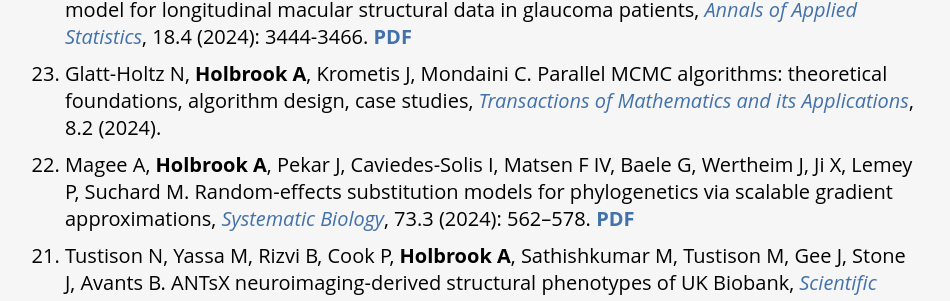
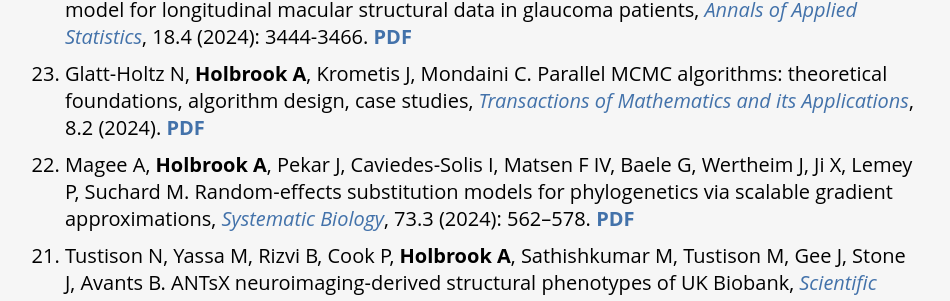
Before and after one commit to andrewjholbrook/andrewjholbrook.github.io, a Jekyll site: the page built from research.html, in a window 1280 px wide and 900 px high, scrolled down 901 px. Shown: the part 146-447 px from the top of the window, without its empty margins (167-1117 px from the left). Built offline with Jekyll 4.4.1, drawn with Linux system fonts in a browser that asks for light colours; a style sheet for code colours, icons or effects is not loaded.

Commit message:
pmcmc pdf

```diff
--- a/research.html
+++ b/research.html
@@ -32,7 +32,7 @@
   <ol id="pubs" reversed>
                         <li> Didier G, Glatt-Holtz N, <b>Holbrook A</b>, Magee A, Suchard M. On the surprising effectiveness of a simple matrix exponential derivative approximation, with application to global SARS-CoV-2, <i><a href="https://doi.org/10.1073/pnas.2318989121" target="_blank">Proceedings of the National Academy of Sciences</a></i>, 121.3 (2024): e2318989121. <a href="papers/pnas.pdf" target="_blank"><b>PDF</b></a></li>
                         <li> <b>Su E</b>, Weiss R, Nouri-Mahdavi K, <b>Holbrook A</b>. A spatially varying hierarchical random effects model for longitudinal macular structural data in glaucoma patients, <i><a href="http://dx.doi.org/10.1214/24-AOAS1944" target="_blank">Annals of Applied Statistics</a></i>, 18.4 (2024): 3444-3466. <a href="papers/ericasu.pdf" target="_blank"><b>PDF</b></a></li>
-                <li>Glatt-Holtz N, <b>Holbrook A</b>, Krometis J, Mondaini C. Parallel MCMC algorithms: theoretical foundations, algorithm design, case studies, <i><a href="https://doi.org/10.1093/imatrm/tnae004" target="_blank">Transactions of Mathematics and its Applications</a></i>, 8.2 (2024).  </li>
+                <li>Glatt-Holtz N, <b>Holbrook A</b>, Krometis J, Mondaini C. Parallel MCMC algorithms: theoretical foundations, algorithm design, case studies, <i><a href="https://doi.org/10.1093/imatrm/tnae004" target="_blank">Transactions of Mathematics and its Applications</a></i>, 8.2 (2024).  <a href="papers/pmcmc.pdf" target="_blank"><b>PDF</b></a></li>
                 <li> Magee A, <b>Holbrook A</b>, Pekar J, Caviedes-Solis I, Matsen F IV, Baele G, Wertheim J, Ji X, Lemey P, Suchard M. Random-effects substitution models for phylogenetics via scalable gradient approximations, <i><a href="https://doi.org/10.1093/sysbio/syae019" target="_blank">Systematic Biology</a></i>, 73.3 (2024): 562–578. <a href="papers/syae019-2.pdf" target="_blank"><b>PDF</b></a></li>
                 <li> Tustison N, Yassa M, Rizvi B, Cook P, <b>Holbrook A</b>, Sathishkumar M, Tustison M, Gee J, Stone J, Avants B. ANTsX neuroimaging-derived structural phenotypes of UK Biobank, <i><a href="https://doi.org/10.1038/s41598-024-59440-6" target="_blank">Scientific Reports</a></i>, 14.8848 (2024). <a href="papers/ANTsUKB.pdf" target="_blank"><b>PDF</b></a></li>
         <li><b>Holbrook A</b>. A quantum parallel Markov chain Monte Carlo, <i><a href="https://doi.org/10.1080/10618600.2023.2195890" target="_blank">Journal of Computational and Graphical Statistics</a></i>, 32.4 (2023): 1402-1415. <a href="papers/qpmcmc.pdf" target="_blank"><b>PDF</b></a></li>
```
Also changed, not shown: 1 other file.
